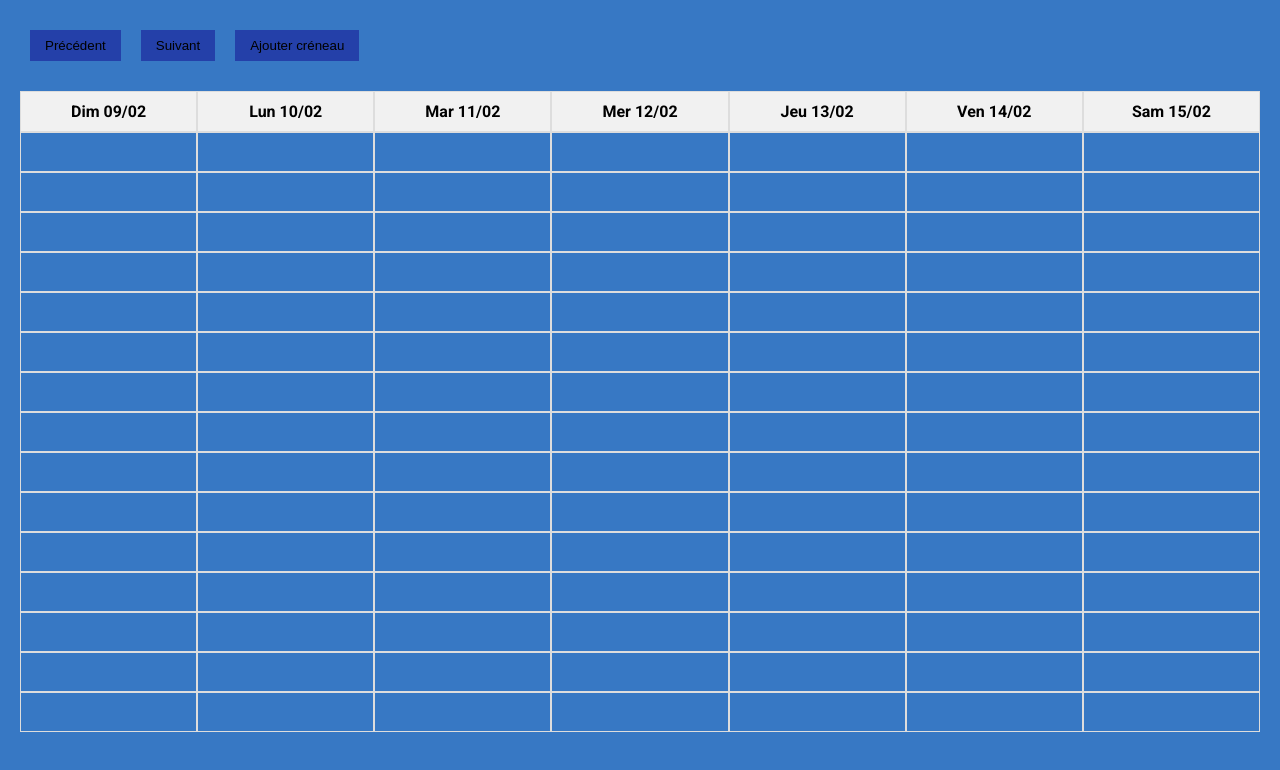
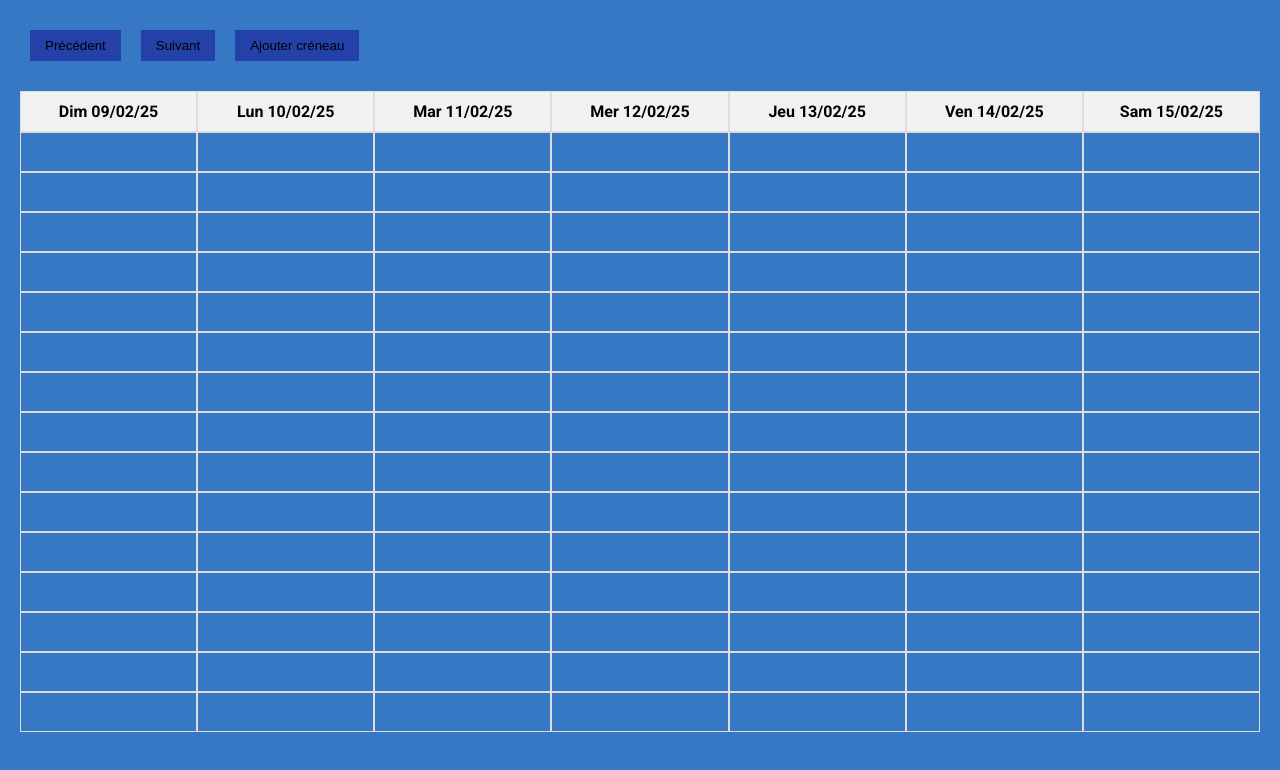
Before and after one commit to FayadIdrissB/MonProlib_, a React (Create React App) app in the folder frontend/: page /calendar_pro in a window 1280 px wide. Shown: the top 770 px of the page. Built offline with nearby package versions, Linux system fonts and the light colour scheme; no server answers.

Commit message:
dev rajout de l'annee a la fin de chaque date

```diff
--- a/frontend/src/Component/calendar/calendar.jsx
+++ b/frontend/src/Component/calendar/calendar.jsx
@@ -68,6 +68,7 @@ const Calendar = () => {
           {dayDate.toLocaleDateString("fr-FR", {
             day: "numeric",
             month: "numeric",
+            year: "2-digit",
           })}
         </div>
       );
```
